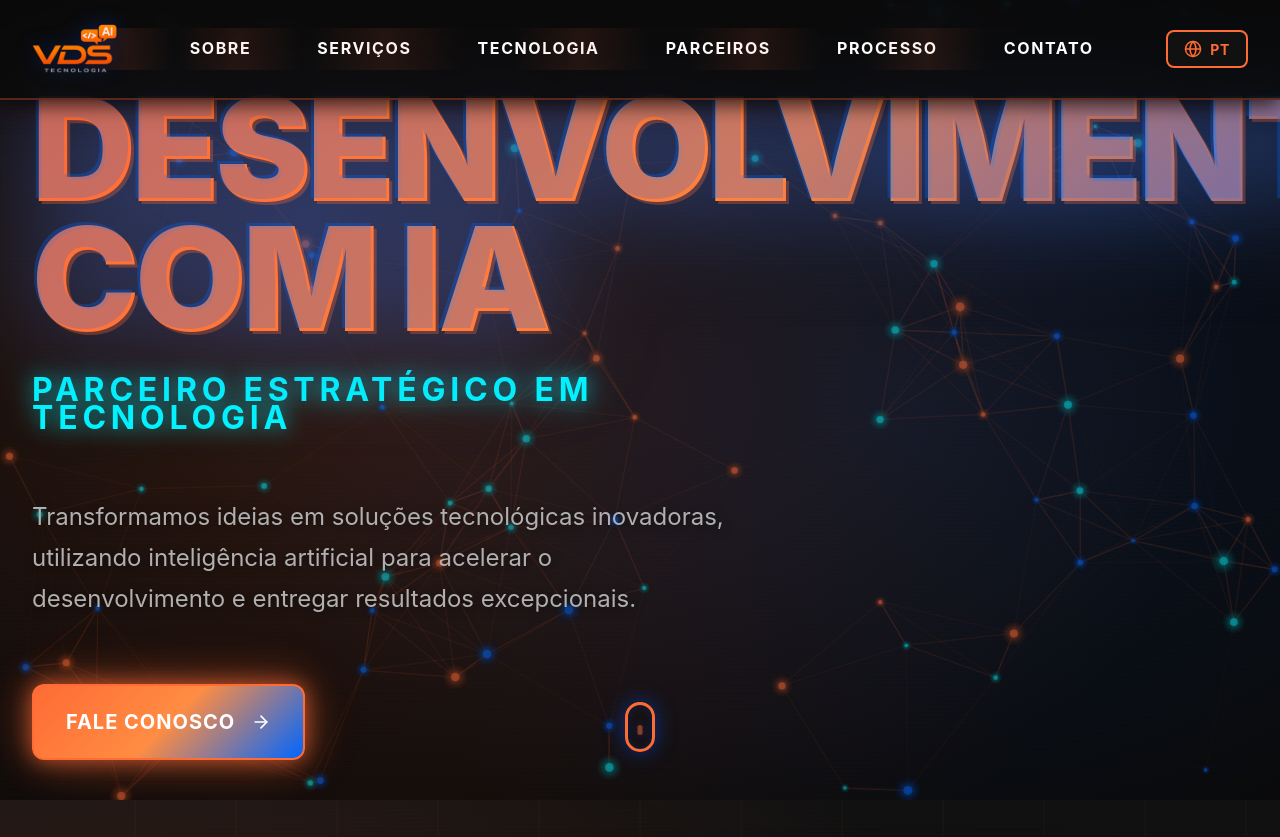
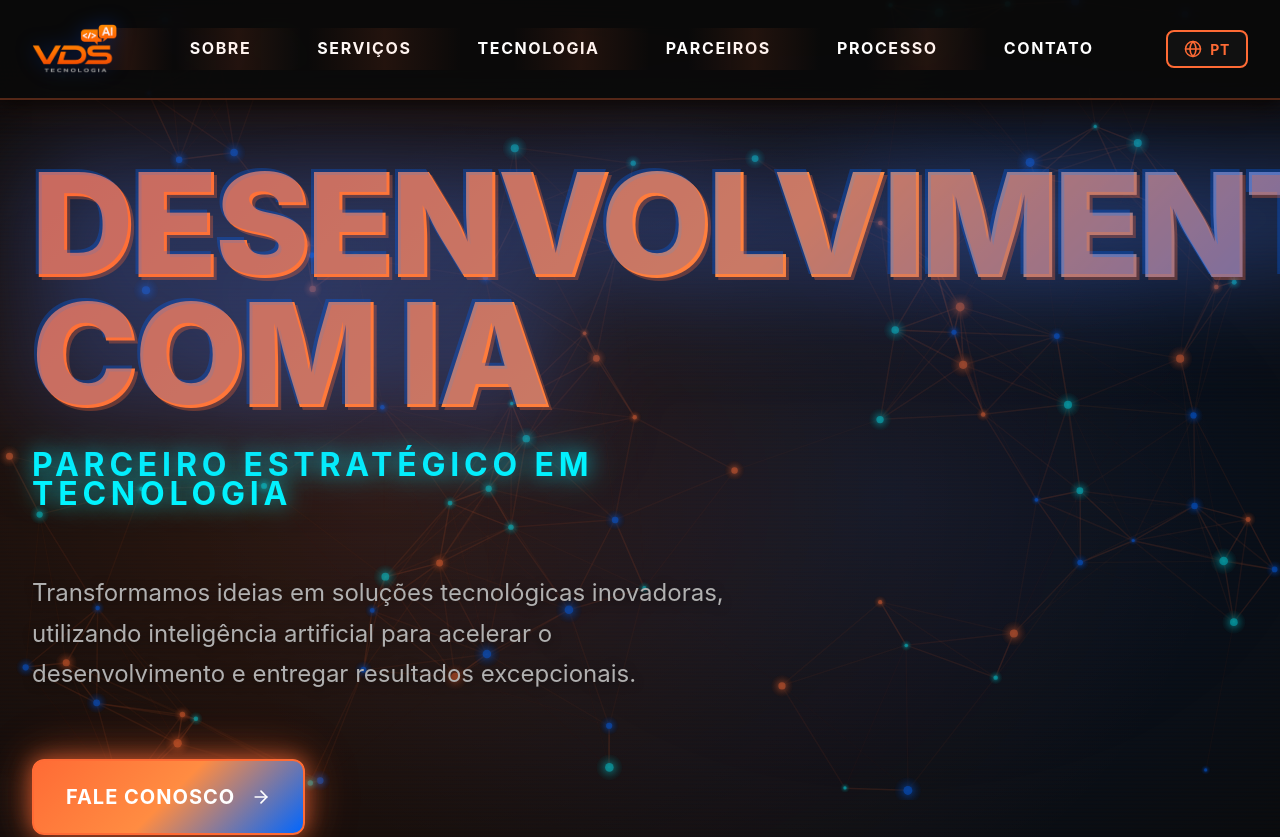
Before and after one commit to guigarcia/vdstecnologia, a Next.js app: page / in a window 1280 px wide. Shown: the top 837 px of the page. Built offline with nearby package versions, Linux system fonts and the light colour scheme.

Commit message:
Update Hero.module.css

```diff
--- a/components/Hero/Hero.module.css
+++ b/components/Hero/Hero.module.css
@@ -1,12 +1,10 @@
 .hero {
   position: relative;
   min-height: 100vh;
-  height: 100vh;
   display: flex;
   align-items: center;
   justify-content: center;
-  padding: var(--spacing-3xl) var(--spacing-lg);
-  padding-top: 140px;
+  padding: 160px var(--spacing-lg) var(--spacing-3xl);
   overflow: hidden;
   z-index: 1;
   scroll-snap-align: start;
@@ -27,6 +25,7 @@
 .textContent {
   max-width: 800px;
   animation: slideUp 1s ease-out;
+  margin-bottom: var(--spacing-2xl);
 }
 
 .title {
@@ -105,6 +104,7 @@
   display: flex;
   gap: var(--spacing-md);
   flex-wrap: wrap;
+  margin-top: var(--spacing-xl);
 }
 
 .ctaButton {
```
